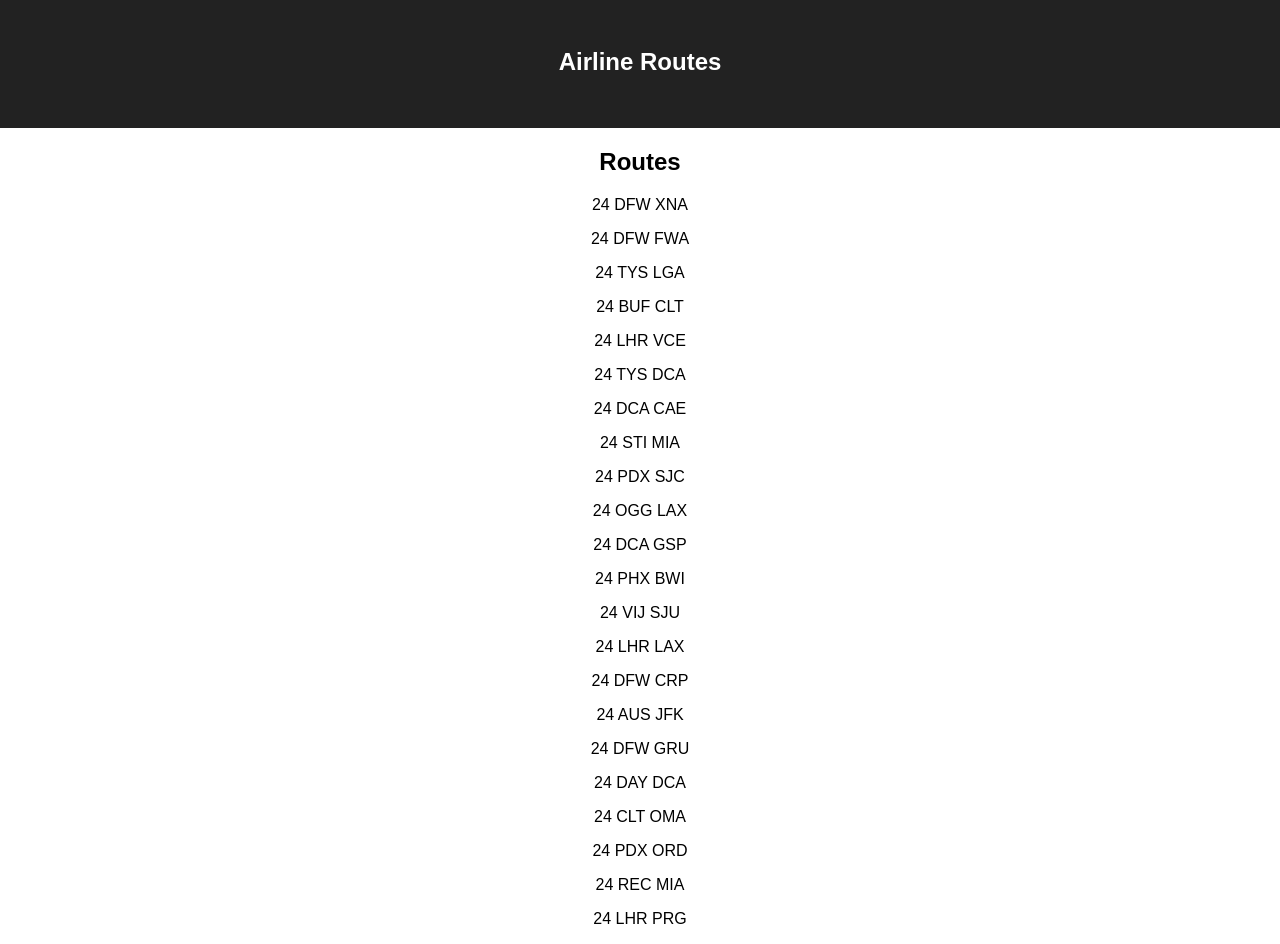
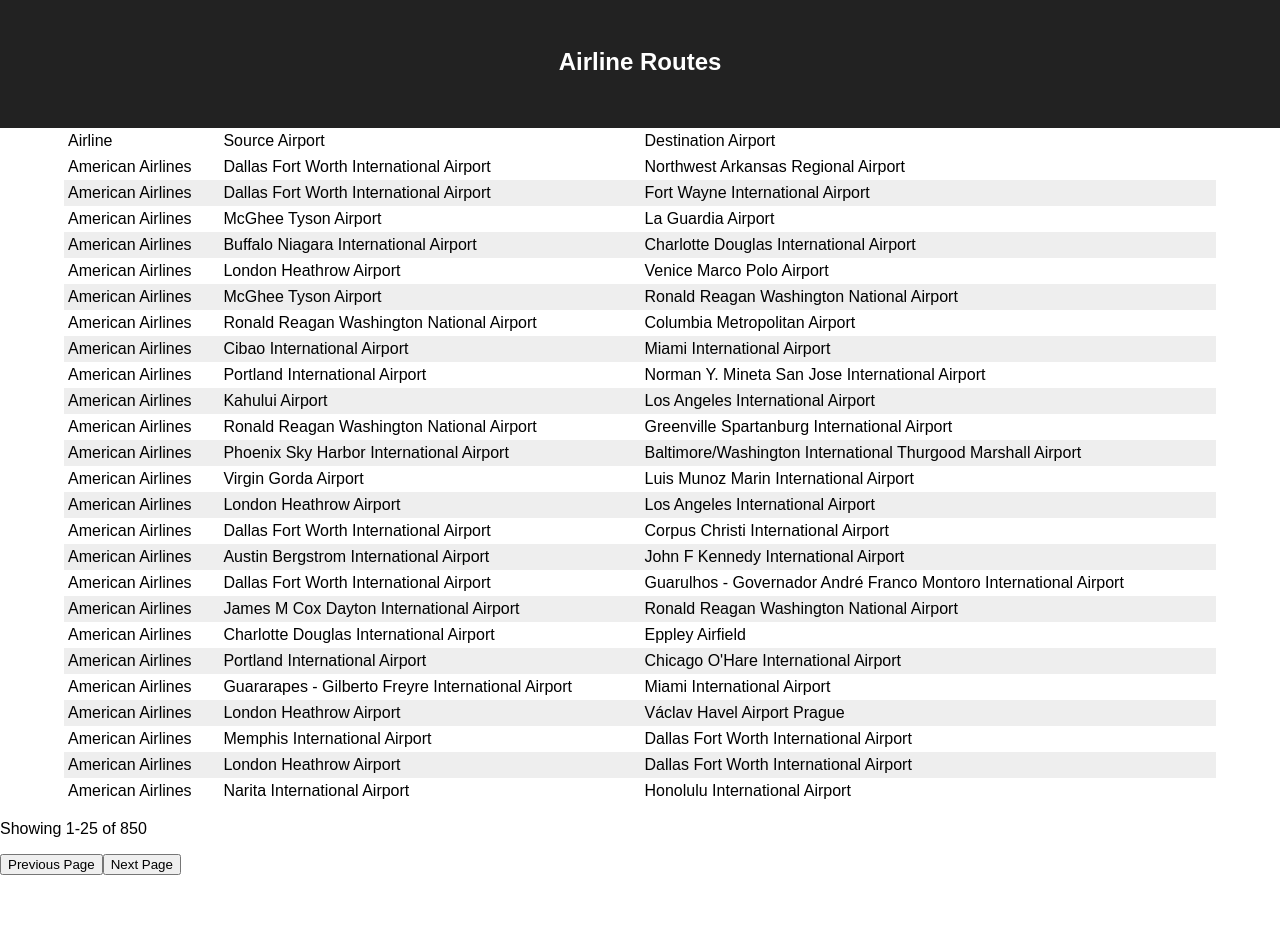
Before and after one commit to TrevorDKelly/airlines-routes-project, a React (Create React App) app: page / in a window 1280 px wide. Shown: the top 944 px of the page. After the commit the page ends 875 px from the top, so only its background shows below. Built offline with nearby package versions, Linux system fonts and the light colour scheme.

Commit message:
data displayed by a table. Table is its own component. Also added Pagination to show 25 rows per page

```diff
--- a/src/App.js
+++ b/src/App.js
@@ -1,29 +1,40 @@
-import React from 'react';
+import React, { useState } from 'react';
 import './App.css';
 import data from "./data";
+import Table from "./components/table";
+import PageSelection from "./components/page_selection";
 
-const Data = ({type, data}) => {
+function formatValue(property, value) {
+  if (property === "airline") {
+    return data.getAirlineById(value).name;
+  } else {
+    return data.getAirportByCode(value).name;
+  }
+}
+
+function routesToShow(start) {
+  return data.routes.slice(start, start + 25);
+}
+
+const columns = [
+  {name: "Airline", property: "airline"},
+  {name: "Source Airport", property: "src"},
+  {name: "Destination Airport", property: "dest"},
+];
+
+const App = () => {
+  const [firstIndex, setFirstIndex] = useState(0)
+
   return (
-    <div>
-      <h2>{type}</h2>
-      {data.map(d => {
-        return <p>{Object.keys(d).map(k => <span>{d[k]} </span>)}</p>
-      })}
+    <div className="app">
+      <header className="header">
+        <h1 className="title">Airline Routes</h1>
+      </header>
+      <Table className="routes-table" columns={columns}
+             rows={routesToShow(firstIndex)} format={formatValue}/>
+      <PageSelection firstIndex={firstIndex} setFirstIndex={setFirstIndex} total={data.routes.length} />
     </div>
   )
 }
 
-const App = () => (
-  <div className="app">
-    <header className="header">
-      <h1 className="title">Airline Routes</h1>
-    </header>
-    <section>
-      <Data type="Routes" data={data.routes} />
-      <Data type="airlines" data={data.airlines} />
-      <Data type="airports" data={data.airports} />
-    </section>
-  </div>
-)
-
 export default App;
--- /dev/null
+++ b/src/components/page_selection.js
@@ -0,0 +1,26 @@
+import React from "react";
+
+
+const PageSelection = ({ firstIndex, setFirstIndex, total }) => {
+  function nextPage(e) {
+    e.preventDefault();
+    setFirstIndex(firstIndex + 25);
+  }
+
+  function previousPage(e) {
+    e.preventDefault();
+    let newFirst = firstIndex - 25;
+    if (newFirst < 0) newFirst = 0;
+    setFirstIndex(newFirst);
+  }
+
+  return (
+    <div className="pagination">
+      <p>Showing {firstIndex + 1}-{firstIndex + 25} of {total}</p>
+      <button onClick={previousPage}>Previous Page</button>
+      <button onClick={nextPage}>Next Page</button>
+    </div>
+  )
+}
+
+export default PageSelection;
--- /dev/null
+++ b/src/components/table.js
@@ -0,0 +1,28 @@
+import React from "react";
+
+const Row = ({ row, columns, format }) => {
+  return (
+    <tr key={row.airline + row.src + row.dest}>
+      {columns.map(({ property }) => {
+        return <td key={property}>{format(property, row[property])}</td>
+      })}
+    </tr>
+  )
+}
+
+const Table = ({ className, columns, rows, format }) => {
+  return (
+    <table className={className}>
+      <thead>
+        <tr>
+          {columns.map(c => <td key={c.name}>{c.name}</td>)}
+        </tr>
+      </thead>
+      <tbody>
+        {rows.map(row => <Row row={row} columns={columns} format={format} />)}
+      </tbody>
+    </table>
+  )
+}
+
+export default Table;
```
